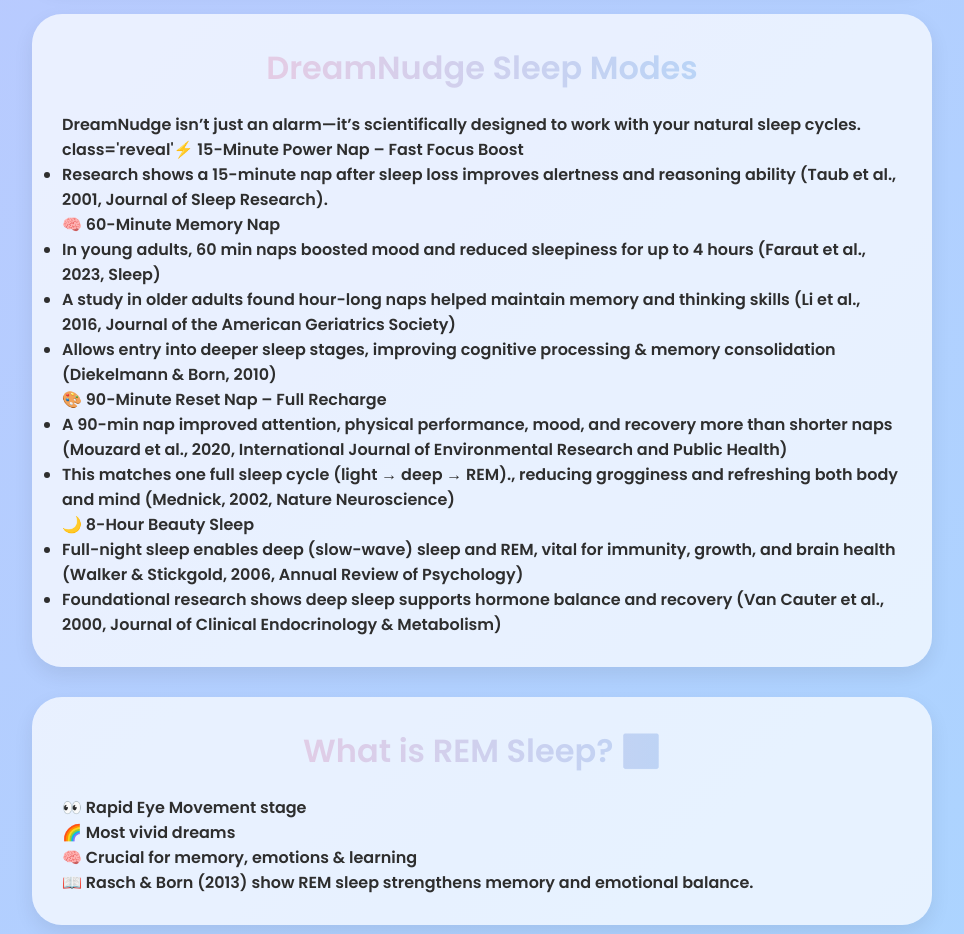
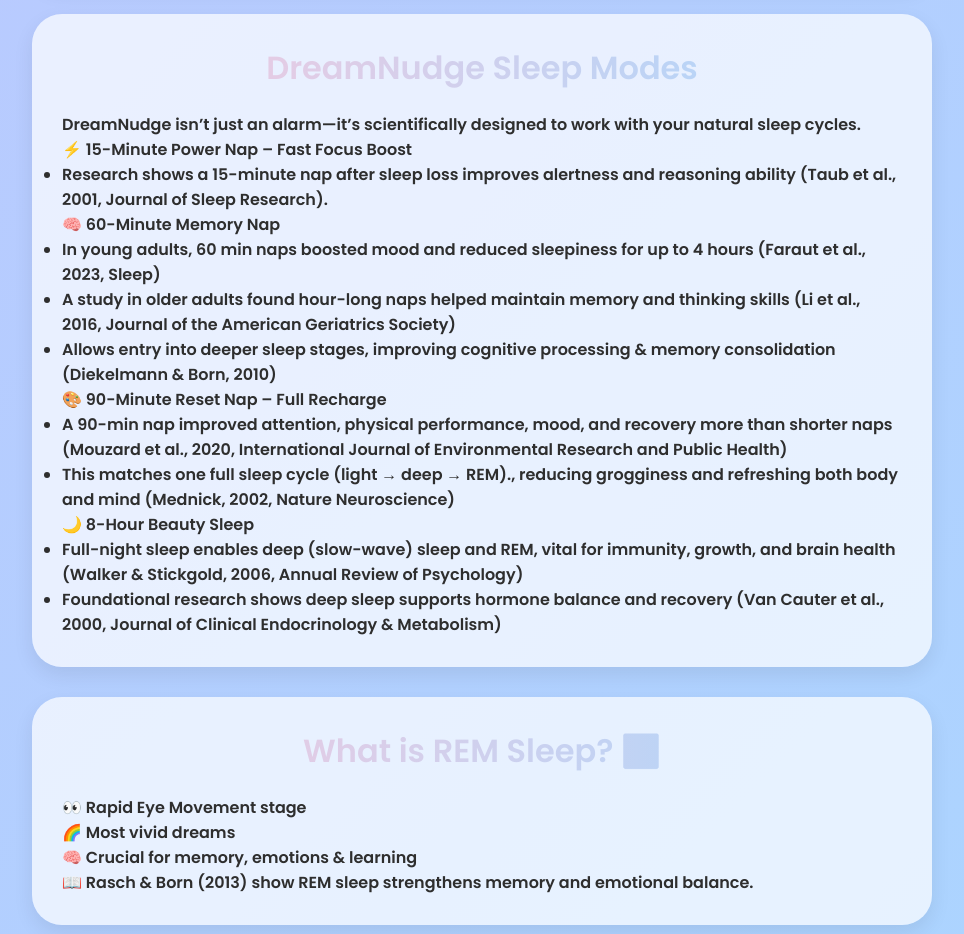
Before and after one commit to askida-lolll/SleepScience, a plain HTML site: page index.html in a window 1280 px wide. Shown: the part 1940-2874 px from the top of the page, without its empty margins (158-1122 px from the left). Drawn offline with Linux system fonts and the light colour scheme.

Commit message:
Update index.html

```diff
--- a/index.html
+++ b/index.html
@@ -83,7 +83,7 @@
     <section class='reveal'>
       <h2 class='reveal'><b>DreamNudge Sleep Modes</b></h2>
       <p class='reveal'>DreamNudge isn’t just an alarm—it’s <b>scientifically designed</b> to work with your natural sleep cycles.</p>
-      <p> class='reveal'⚡ 15-Minute Power Nap – Fast Focus Boost</p>
+      <p class='reveal'>⚡ 15-Minute Power Nap – Fast Focus Boost</p>
       <ul>
         <li class='reveal'>Research shows a <b>15-minute nap</b> after sleep loss improves <b>alertness</b> and <b>reasoning ability</b> (Taub et al., 2001, Journal of Sleep Research).</li>
       </ul>
```
